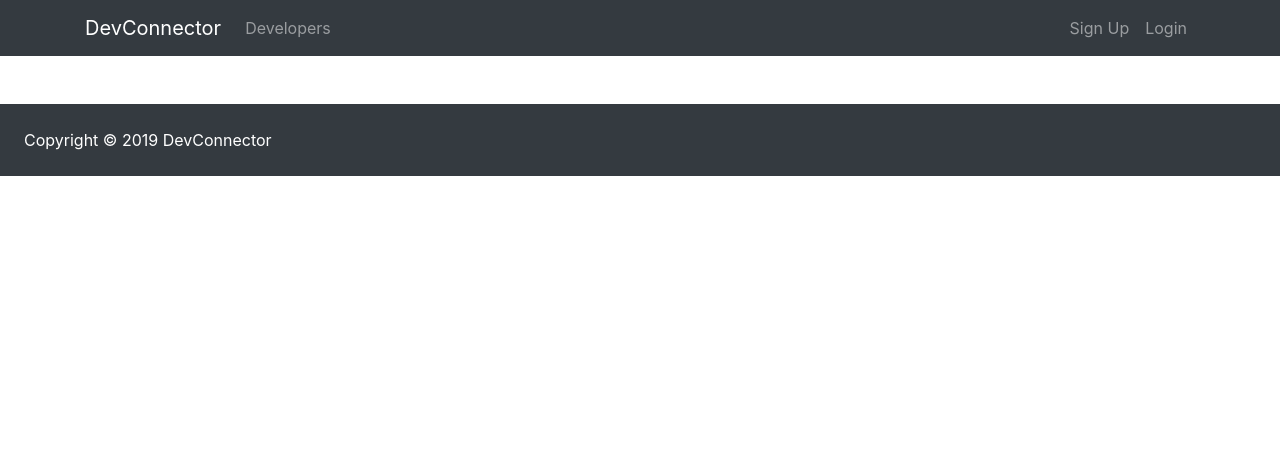
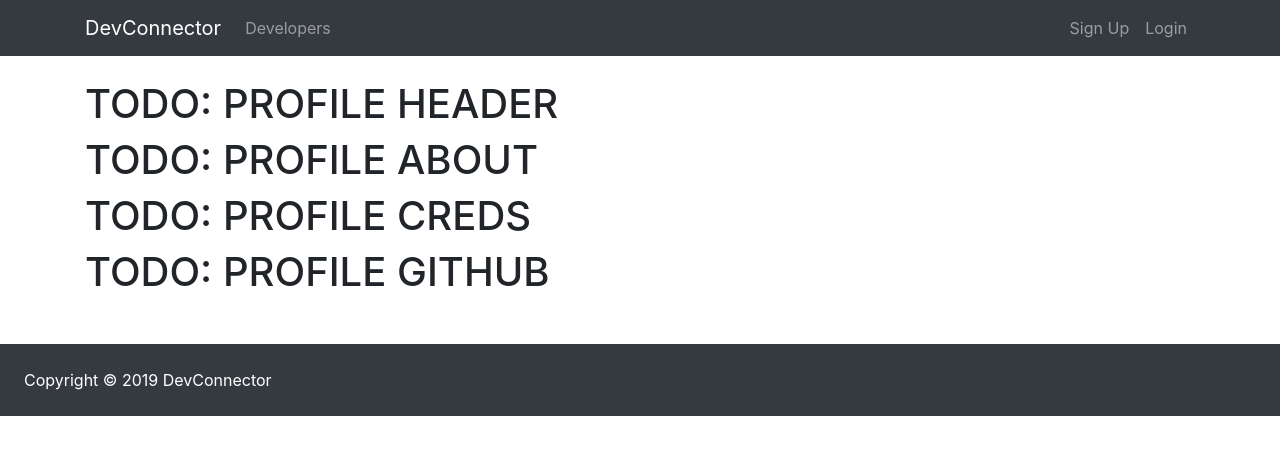
Before and after one commit to rarrunategu1/mern_stack_project, a React (Create React App) app in the folder my-app/: page /profile/1 in a window 1280 px wide. Shown: the top 454 px of the page. Built offline with nearby package versions, Linux system fonts and the light colour scheme; no server answers.

Commit message:
render return of each Profile subcomponent

```diff
--- a/my-app/src/components/profile/Profile.js
+++ b/my-app/src/components/profile/Profile.js
@@ -16,7 +16,14 @@ class Profile extends Component {
     }
   }
   render() {
-    return <div />;
+    return (
+      <div>
+        <ProfileHeader />
+        <ProfileAbout />
+        <ProfileCreds />
+        <ProfileGithub />
+      </div>
+    );
   }
 }
 
```
